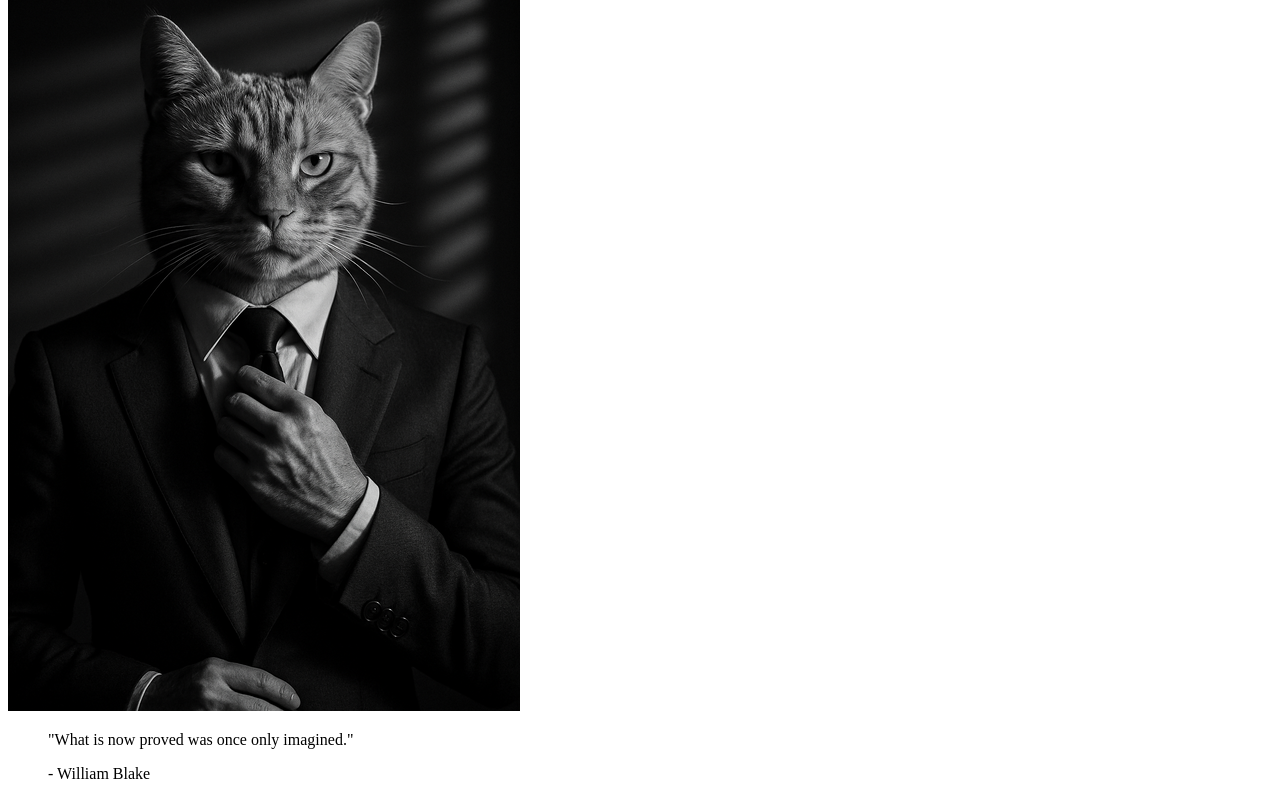
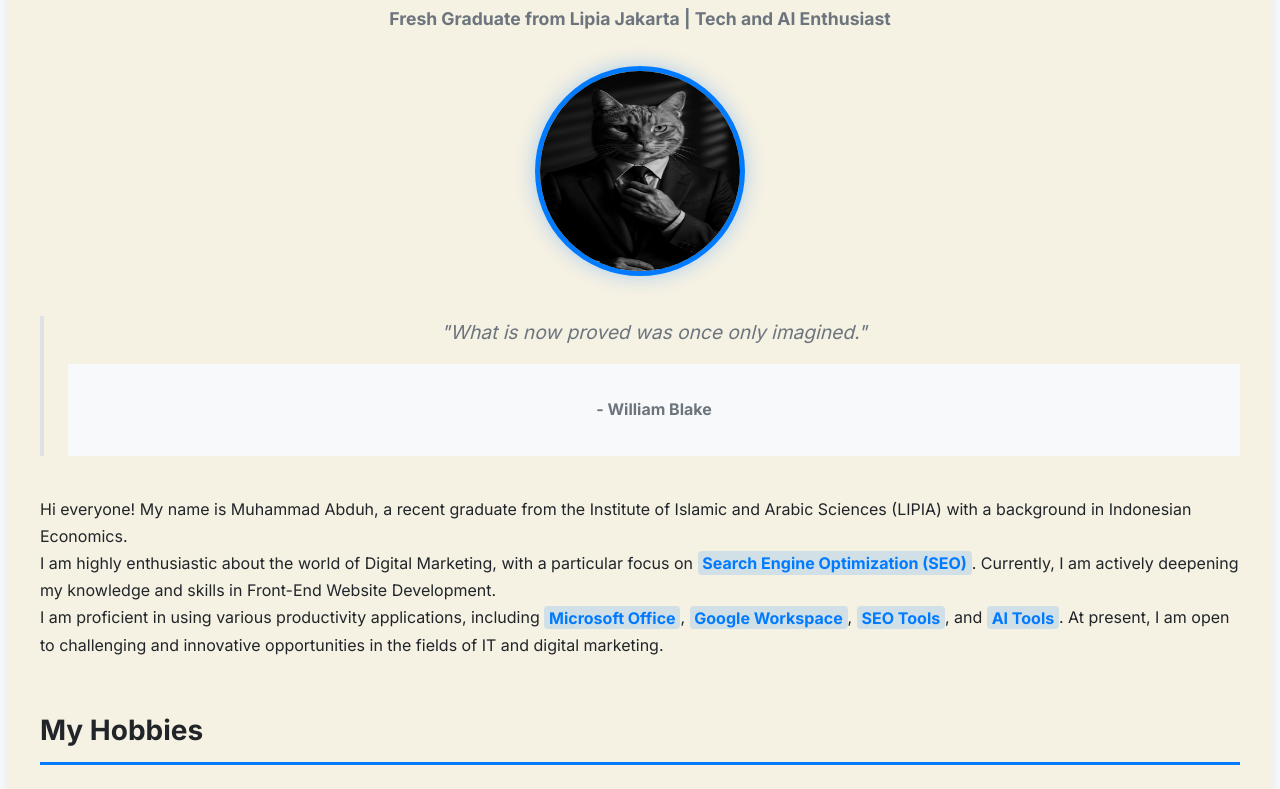
Before and after one commit to abduhm1/MyShortProfile, a plain HTML site: page index.html in a window 1280 px wide. Shown: the part 241-1030 px from the top of the page. Drawn offline with Linux system fonts and the light colour scheme.

Commit message:
Update index.html

```diff
--- a/index.html
+++ b/index.html
@@ -4,7 +4,7 @@
     <meta charset="UTF-8">
     <meta name="viewport" content="width=device-width, initial-scale=1.0">
     <title>My Short Profile</title>
-    <link rel="stylesheet" href="Short Profile.css">
+    <link rel="stylesheet" href="ShortProfile.css">
 </head>
 <body>
     <header>
```
